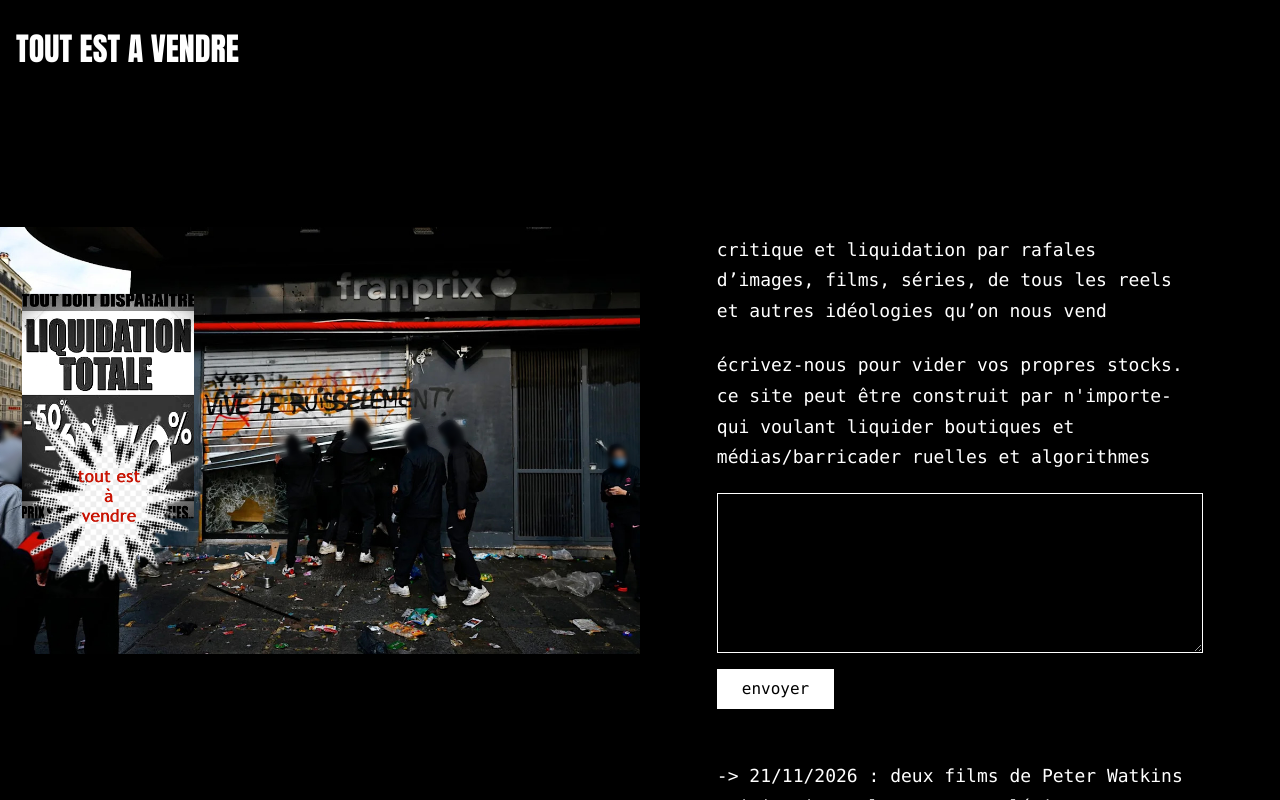
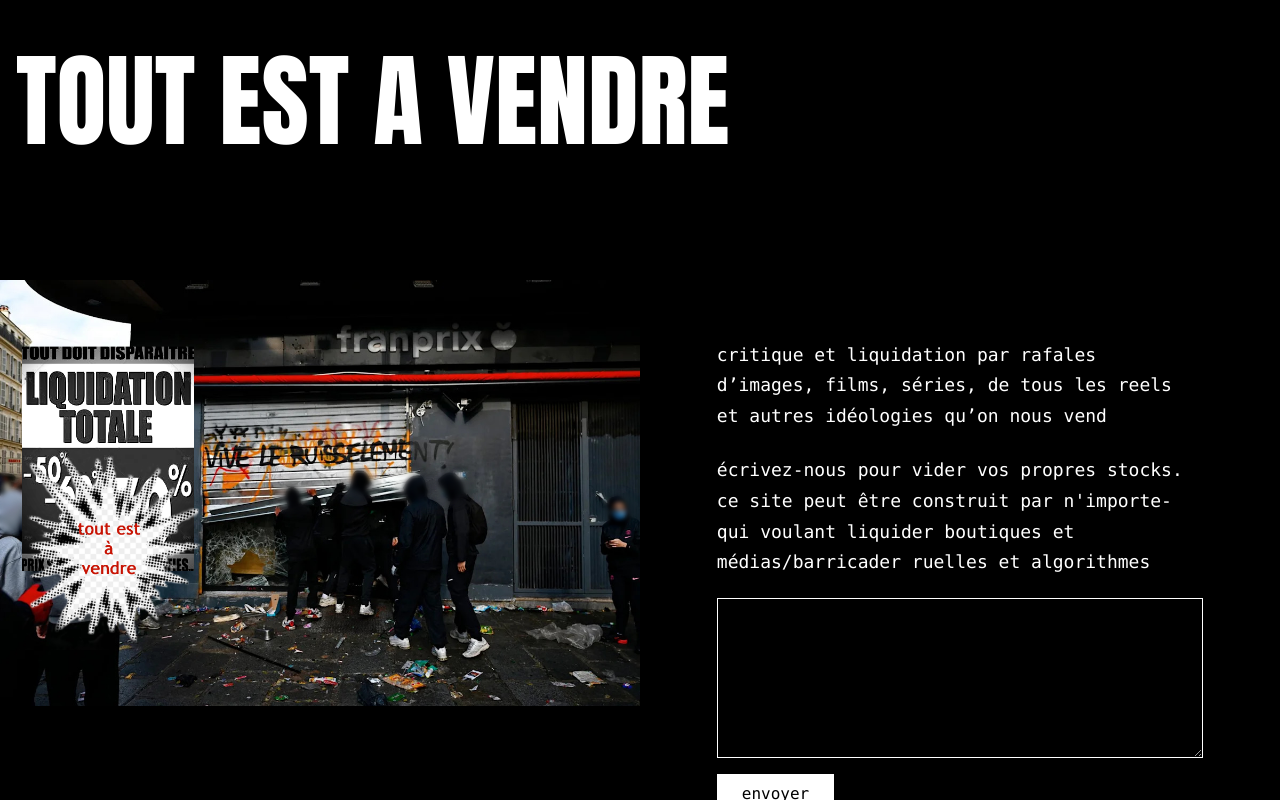
Before and after one commit to toutestavendre/toutestavendre, a plain HTML site: page index.html in a window 1280 px wide. Drawn offline with Linux system fonts and the light colour scheme.

Commit message:
Update index.html

```diff
--- a/index.html
+++ b/index.html
@@ -20,7 +20,7 @@
       font-family: Impact, "Arial Black", sans-serif;
       text-transform: uppercase
       text-align: center;
-      font-size: clamp(0,75rem, 1,5vw, 1rem);
+      font-size: clamp(3rem, 8vw, 7rem);
       padding: 1.5rem 1rem 0.5rem;
     }
 
```
